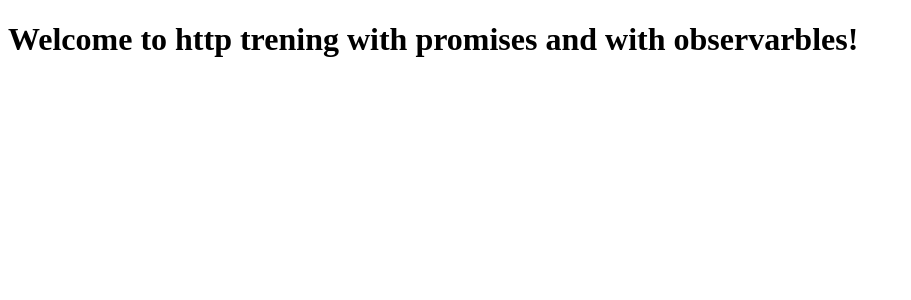
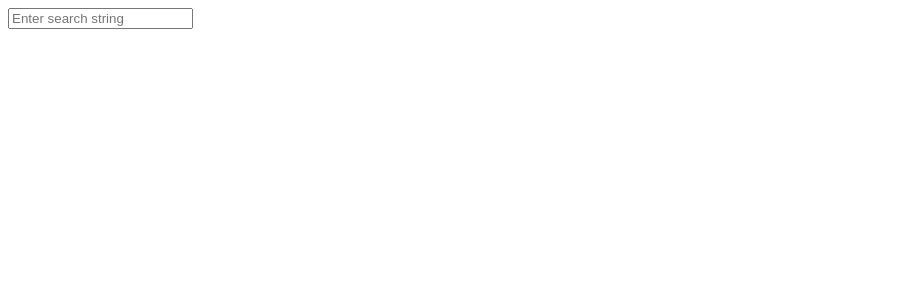
Before and after one commit to milanzivanov/ITunesAppHttp, an Angular app: page / in a window 1280 px wide. Shown: the top 300 px of the page, without its empty margins (0-911 px from the left). Built offline with nearby package versions, Linux system fonts and the light colour scheme.

Commit message:
bug in the house

```diff
--- a/src/app/app.component.html
+++ b/src/app/app.component.html
@@ -1,4 +1,22 @@
-<!--The content below is only a placeholder and can be replaced.-->
-<h1>
-    Welcome to {{ title }}!
-</h1>
+<form class="form-inline">
+  <div class="form-group">
+    <input type="search"
+            class="form-control"
+            placeholder="Enter search string"
+            [formControl]="searchField">
+  </div>
+</form>
+
+<div class="text-center">
+  <p class="lead" *ngIf="loading">Loading...</p>
+</div>
+
+<ul class="list-group">
+  <li class="list-group-item"
+      *ngFor="let track of results | async">
+    <img src="{{temp.thumbnail}}">
+    <a target="_blank"
+        href="{{temp.link}}">{{ track.track }}
+    </a>
+  </li>
+</ul>
--- a/src/app/app.component.ts
+++ b/src/app/app.component.ts
@@ -1,10 +1,41 @@
-import { Component } from '@angular/core';
+import { Component, OnInit } from '@angular/core';
+import { Observable } from 'rxjs/Observable';
+import { SearchItem, SearchService } from './search.service';
+import {ReactiveFormsModule, FormControl, FormsModule} from '@angular/forms';
 
 @Component({
   selector: 'my-root',
   templateUrl: './app.component.html',
   styleUrls: ['./app.component.scss']
 })
-export class AppComponent {
-  title = 'http trening with promises and with observarbles';
+export class AppComponent implements  OnInit {
+  private loading = false;
+  private results: Observable<SearchItem>;
+  // private results: SearchItem[] = [];
+  private searchField: FormControl;
+
+  constructor(private itunes: SearchService) {
+  }
+
+
+  ngOnInit() {
+    this.searchField = new FormControl();
+    this.results = this.searchField.valueChanges
+        .debounceTime(400)
+        .distinctUntilChanged()
+        .do(_ => this.loading = true)
+        .switchMap(term => this.itunes.search(term))
+        .do(_ => this.loading = false);
+
+
+  }
+
+  doSearch(term: string) {
+    this.itunes.search(term);
+    this.itunes.search(term).subscribe(res => {
+      // this.results = res;
+      console.log(res);
+    });
+  }
+
 }
--- /dev/null
+++ b/src/app/search.service.ts
@@ -0,0 +1,53 @@
+import { Injectable } from '@angular/core';
+import {HttpClient, HttpResponse} from '@angular/common/http';
+import 'rxjs/add/operator/map';
+import 'rxjs/add/operator/debounceTime';
+import 'rxjs/add/operator/distinctUntilChanged';
+import 'rxjs/add/operator/switchMap';
+import 'rxjs/add/operator/do';
+import { Observer } from 'rxjs/Observer';
+import { Observable } from 'rxjs/Observable';
+
+// domain model
+export class SearchItem {
+  constructor(public track: string,
+              public artist: string,
+              public link: string,
+              public thumbnail: string,
+              public artistId: string) {
+  }
+}
+
+@Injectable()
+export class SearchService {
+
+  apiRoot = 'https://itunes.apple.com/search';
+  posts: SearchItem[];
+  constructor(private http: HttpClient) { }
+
+  search(term: string): Observable<SearchItem> {
+    const apiURL = `${this.apiRoot}?term=${term}&media=music&limit=20`;
+    return this.http.get(apiURL)
+    .map((result) => {
+      // return result as RootObject;
+      const temp = result as SearchItem[];
+      // transformation
+    console.log(temp);
+
+      return new SearchItem (
+        temp[0].artist,
+        temp[0].artistId,
+        temp[0].link,
+        temp[0].thumbnail,
+        temp[0].track
+        // temp.trackName,
+        // temp.artistName,
+        // temp.trackViewUrl,
+        // temp.artworkUrl30,
+        // temp.artistId
+      );
+      // return <RootObject>result;
+    });
+
+  }
+}
```
Also changed, not shown: src/app/app.module.ts (+8 -2 lines), 1 other file (tests, documents, lock files or other folders).
